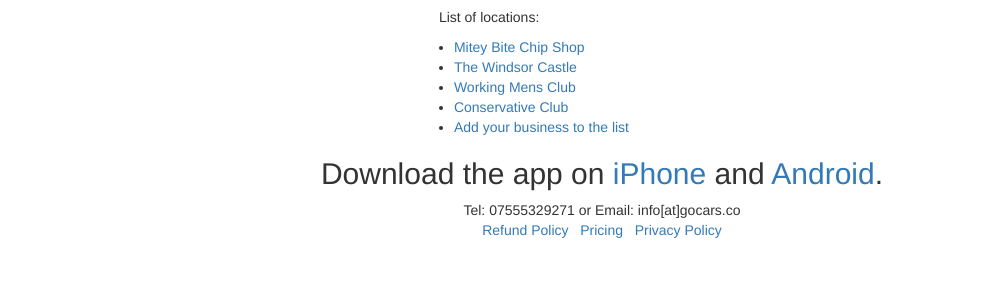
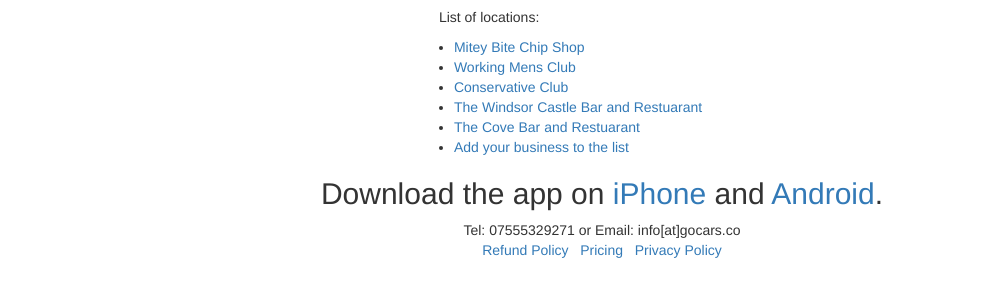
Before and after one commit to GoCars/gocars.github.io, a website: page index.html in a window 1280 px wide. Shown: the part 146-442 px from the top of the page, without its empty margins (38-1036 px from the left). Drawn offline with Linux system fonts and the light colour scheme.

Commit message:
website updated

```diff
--- a/index.html
+++ b/index.html
@@ -20,7 +20,10 @@
 				<p>List of locations:
 					<ul>
 						<li><a href="https://www.google.co.uk/maps/place/Mitey+Bite+Chip+Shop/@51.3477038,-2.981009,17z/data=!4m7!1m4!3m3!1s0x4871ff2b319068a5:0x9f8c28e251a9ebdc!2sMitey+Bite+Chip+Shop!3b1!3m1!1s0x4871ff2b319068a5:0x9f8c28e251a9ebdc?hl=en"> Mitey Bite Chip Shop</a></li>
-						<li><a href="https://www.google.co.uk/maps/place/The+Windsor+Castle/@51.357571,-2.948925,17z/data=!3m1!4b1!4m2!3m1!1s0x4871f91b7b67899f:0xa602142c792abe79"> The Windsor Castle</a></li><li><a href="https://www.google.co.uk/maps/place/Weston+Super+Mare+Working+Mens+Club/@51.3477726,-2.9780386,17z/data=!3m1!4b1!4m2!3m1!1s0x4871f8d447638e1f:0xda3e86ff4decbba6"> Working Mens Club </a></li><li><a href="https://www.google.co.uk/maps/place/Weston+Super+Mare+Conservative+Club/@51.3474177,-2.977706,17z/data=!3m1!4b1!4m2!3m1!1s0x4871f8d41558976b:0x50e2c0e4dfae7892"> Conservative Club </a></li>
+						<li><a href="https://www.google.co.uk/maps/place/Weston+Super+Mare+Working+Mens+Club/@51.3477726,-2.9780386,17z/data=!3m1!4b1!4m2!3m1!1s0x4871f8d447638e1f:0xda3e86ff4decbba6"> Working Mens Club </a></li><li><a href="https://www.google.co.uk/maps/place/Weston+Super+Mare+Conservative+Club/@51.3474177,-2.977706,17z/data=!3m1!4b1!4m2!3m1!1s0x4871f8d41558976b:0x50e2c0e4dfae7892"> Conservative Club </a></li>
+						<li><a href="https://www.google.co.uk/maps/place/The+Windsor+Castle/@51.357571,-2.946731,15z/data=!4m2!3m1!1s0x0:0xa602142c792abe79?sa=X&ved=0ahUKEwiOwIzricXJAhXE7xQKHYThC74Q_BIIazAM"> The Windsor Castle Bar and Restuarant </a></li>
+						<li><a href="https://www.google.co.uk/maps/place/The+Cove+-+Bar+%26+Restaurant/@51.357571,-2.946731,15z/data=!4m2!3m1!1s0x4871fed706d795fb:0x977c82039caa7d04"> The Cove Bar and Restuarant </a></li>
+
 						<li><a href="http://gocars.co/kiosks">Add your business to the list</a></li>
 					</ul>
 				</p>
```
